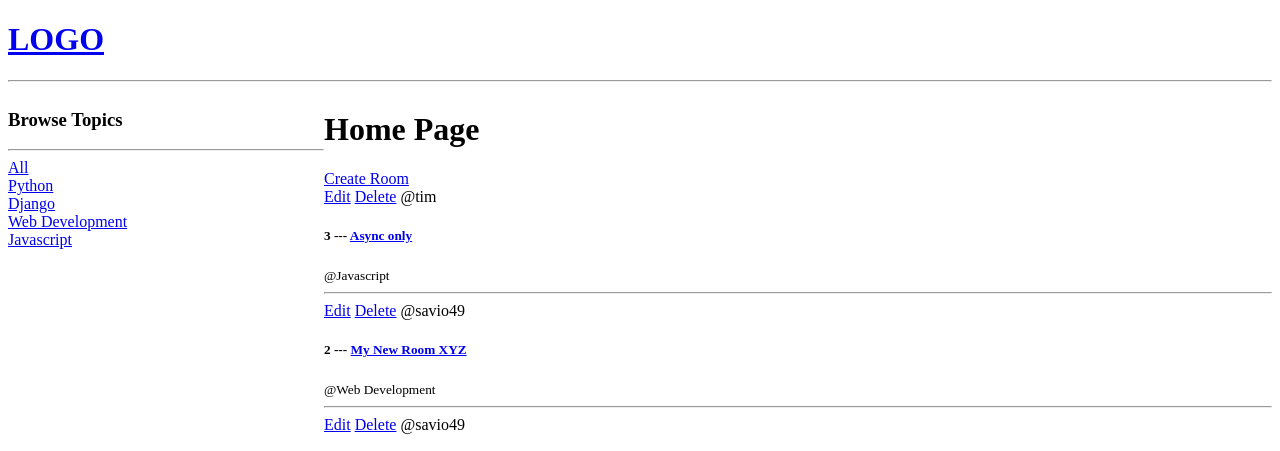
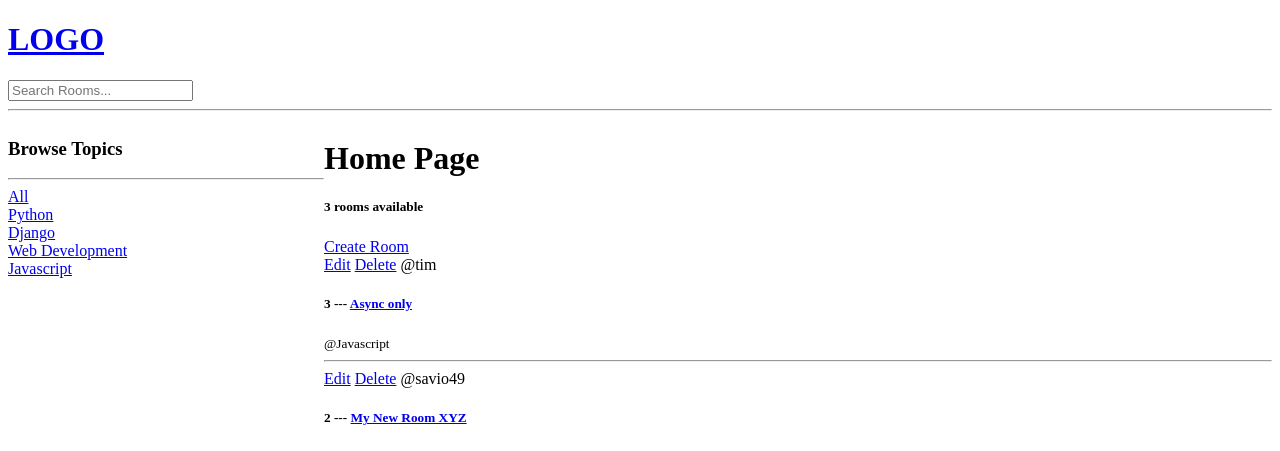
Before and after one commit to Savio49/DiscussionApp, a Django app: page / in a window 1280 px wide. Shown: the top 451 px of the page. Run offline with Django 4.2, Linux system fonts and the light colour scheme; data comes from the database, SQL or seed files in the repository; both versions use the stored data as it was after the commit.

Commit message:
Using QLookup inside objects.filter() to access | and & operators for advanced searches. Also displaying number of items shown by the query

```diff
--- a/base/templates/base/home.html
+++ b/base/templates/base/home.html
@@ -27,6 +27,7 @@
 
     <div>
         <h1>Home Page</h1>
+        <h5>{{room_count}} rooms available</h5>
         <div>
             <a href="{% url 'create-room' %}">Create Room</a>
             <div>
--- a/base/views.py
+++ b/base/views.py
@@ -2,6 +2,7 @@ from django.shortcuts import render, redirect
 
 from .models import Room, Topic
 from .forms import RoomForm
+from django.db.models import Q
 
 # queryset = ModelName.objects.all() # objects is the model manager which gives access to methods like all(), get(), filter(), exclude()
 
@@ -11,12 +12,21 @@ def home(request):
     # q = request.GET.get('q')
     # rooms = Room.objects.filter(topic__name=q) # Doesn't work for 'All'
 
+    # 'q' is the name of input form in navbar.html
     q = request.GET.get('q') if request.GET.get('q') != None else ''
     # filter works if the query contains atleast some part of the string. i makes the case-insensitive. other parameters which may be used: startswith, endswith etc
-    rooms = Room.objects.filter(topic__name__icontains=q)
+    # rooms = Room.objects.filter(topic__name__icontains=q) # This only searches by topic__name. Not by user or room name. How to make it dynamic?
+    # rooms = Room.objects.filter(topic__name__icontains=q, name__contains=q) # Not a good way. Instead use django's QLookup method to add AND/OR statements in searches
+    rooms = Room.objects.filter(Q(topic__name__icontains=q) |
+                                Q(name__icontains=q) |
+                                Q(description__icontains=q) |
+                                Q(host__username__icontains=q)
+                                )
 
+    # alternatively use len(rooms). But this works faster cuz specially for sql queries
+    room_count = rooms.count()
     topics = Topic.objects.all()
-    context = {'rooms': rooms, 'topics': topics}
+    context = {'rooms': rooms, 'topics': topics, 'room_count': room_count}
     return render(request, 'base/home.html', context)
 
 
--- a/templates/navbar.html
+++ b/templates/navbar.html
@@ -2,4 +2,8 @@
     <h1>LOGO</h1>
 </a>
 
+<form action="{% url 'home' %}" method="get">
+    <input type="text" name="q" placeholder="Search Rooms...">
+</form>
+
 <hr>
```
Also changed, not shown: db.sqlite3.
